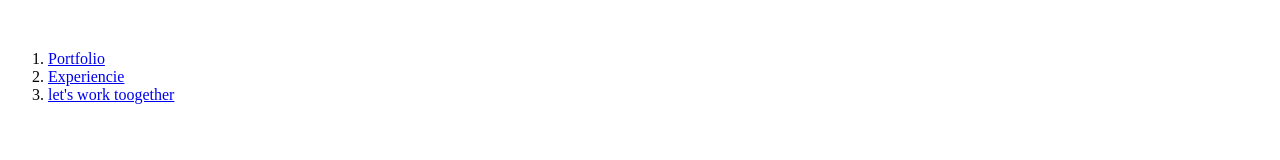
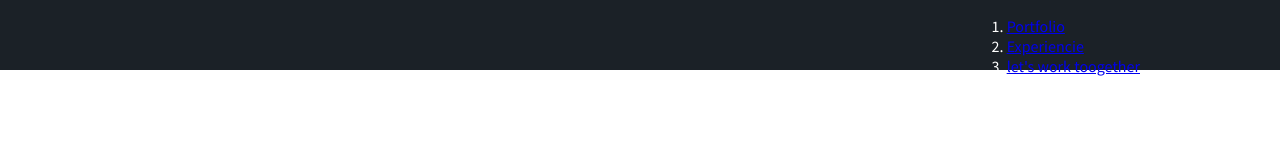
Before and after one commit to Evertcolombia/Personal-Presentation-, a plain HTML site: page index.html in a window 1280 px wide. Drawn offline with Linux system fonts and the light colour scheme.

Commit message:
'style.css-and-clases-in-index.html'

```diff
--- /dev/null
+++ b/css/style.css
@@ -0,0 +1,27 @@
+body {
+	font-family: 'Source sans pro', sans-serif;
+	margin: 0;
+}
+
+.header {
+	background-color: #1b2127;
+	color: white;
+	display: flex;
+	height: 70px;
+	align-items: center;
+	justify-content: space-between;
+}
+
+.container {
+	width: 1000px;
+	margin: 0 auto;
+	display: inherit;
+	justify-content: inherit;
+	align-items: inherit;
+	height: inherit;
+	flex-wrap: inherit;
+}
+
+.menu {
+	height: inherit;
+}
--- a/index.html
+++ b/index.html
@@ -4,8 +4,11 @@
 	<meta charset='utf-8'>
 	<title>Evert Escalante</title>
 	<link href="https://fonts.googleapis.com/css?family=Fjalla+One|Source+Sans+Pro" rel="stylesheet">
+	<link rel="stylesheet" type="text/css" href="css/style.css">
 </head>
 <body>
+
+	<!-- Header -->
 	<header class="header">
 		<div class="container">
 			<figure class="logo">
@@ -26,6 +29,7 @@
 			</nav>
 		</div>
 	</header>
+	<!--/-->
 
 </body>
 </html>
```
Also changed, not shown: 1 other file.
